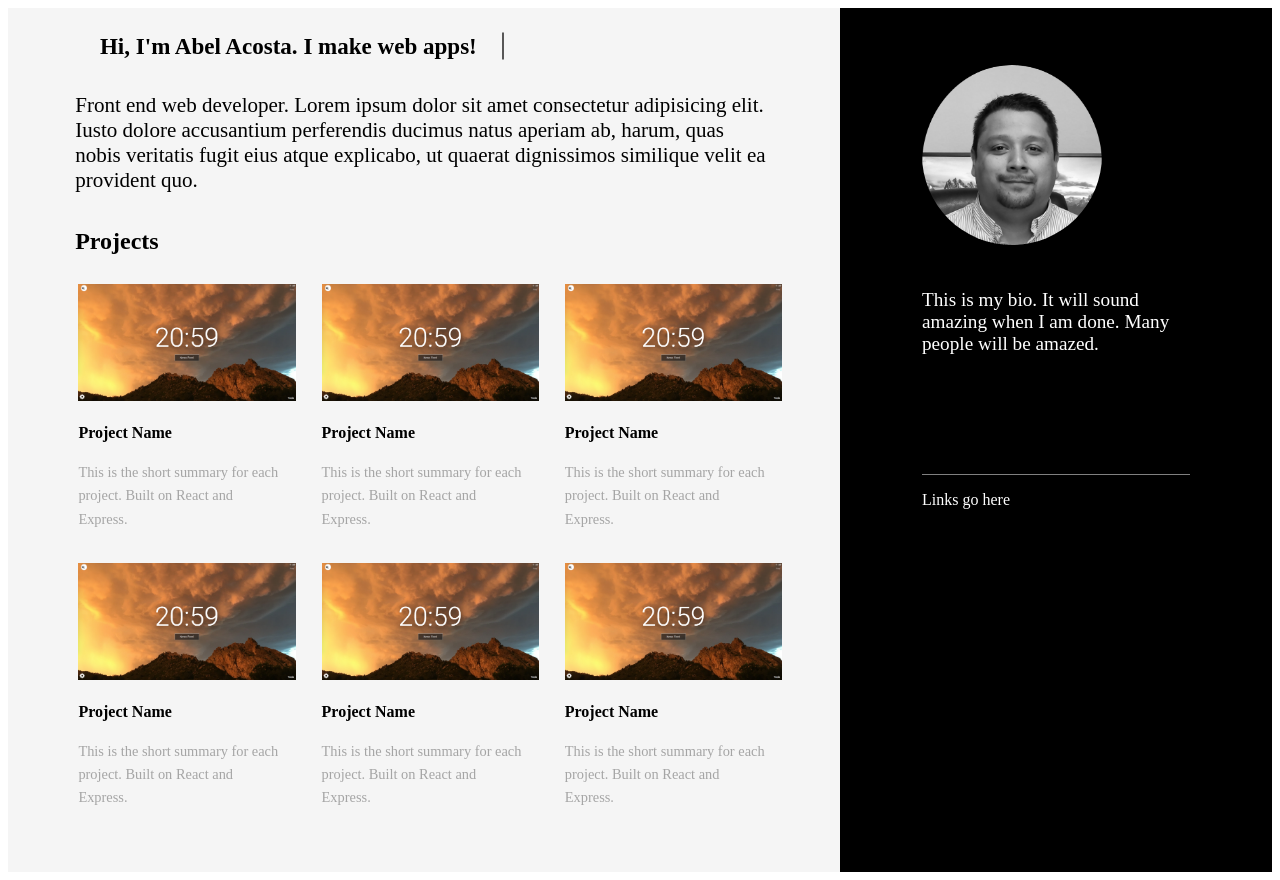
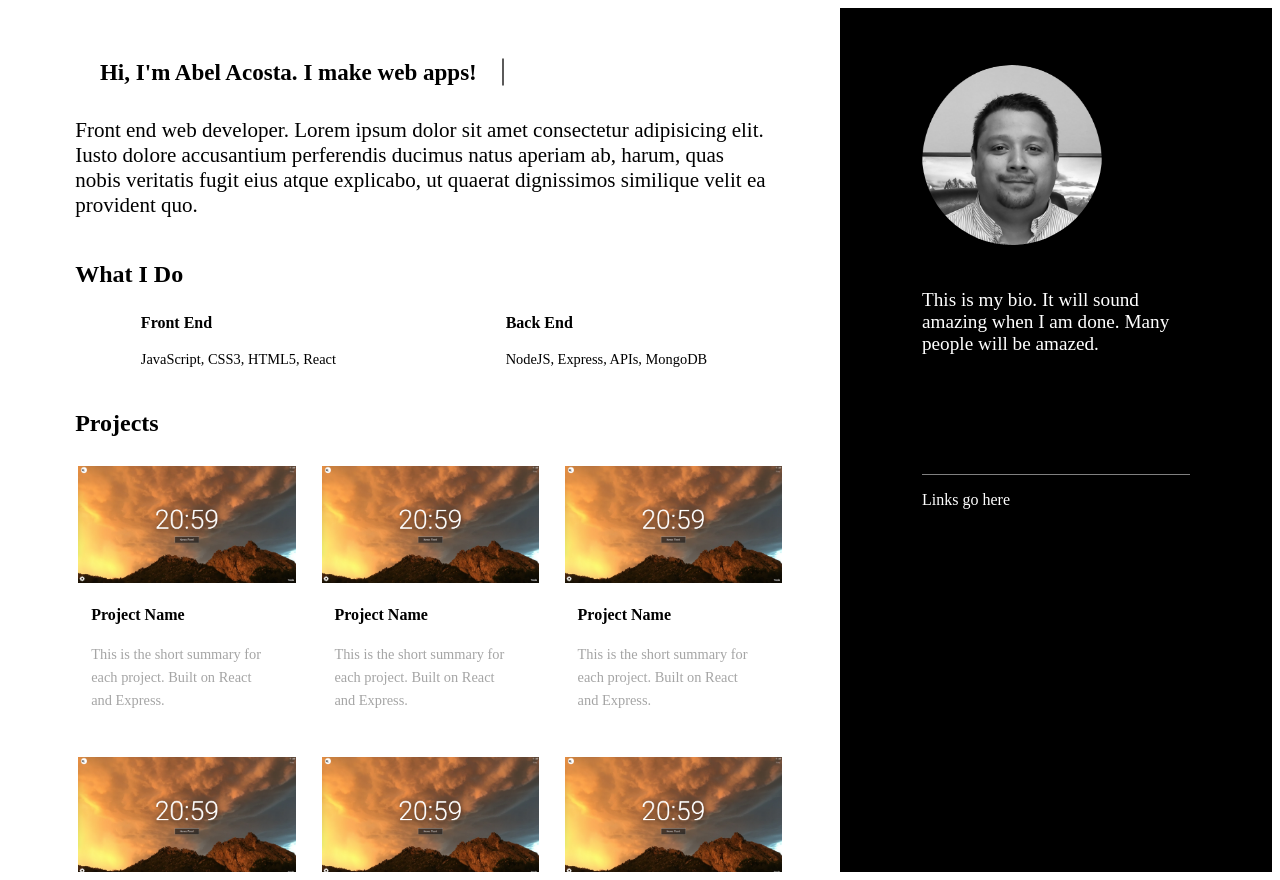
Before and after one commit to abecel22/abel-portfolio, a Gatsby site: page / in a window 1280 px wide. Built offline with nearby package versions, Linux system fonts and the light colour scheme; Gatsby itself is replaced by a stand-in of ours.

Commit message:
Added what I do section and styling.

```diff
--- a/src/pages/index.js
+++ b/src/pages/index.js
@@ -15,6 +15,17 @@ const IndexPage = () => (
         aperiam ab, harum, quas nobis veritatis fugit eius atque explicabo, ut
         quaerat dignissimos similique velit ea provident quo.
       </h3>
+      <h2 className="skills">What I Do</h2>
+      <div className="skillsDiv">
+        <div className="fb">
+          <h4>Front End</h4>
+          <p>JavaScript, CSS3, HTML5, React</p>
+        </div>
+        <div className="fb">
+          <h4>Back End</h4>
+          <p>NodeJS, Express, APIs, MongoDB</p>
+        </div>
+      </div>
       <h2 className="projects__title">Projects</h2>
       <Projects />
     </div>
--- a/src/pages/style.scss
+++ b/src/pages/style.scss
@@ -4,13 +4,13 @@
 }
 
 .left__div {
-  background: whitesmoke;
+  background: white;
   height: 100vh;
   flex: 2;
   padding: 2rem 3rem;
   overflow: scroll;
   .title {
-    margin: 0.5vw 1.5vw;
+    margin: 2.5vw 1.5vw 0.5vw 1.5vw;
     border-right: 2px solid rgba(255, 255, 255, 0.75);
     font-size: calc(14px + (26 - 14) * ((100vw - 300px) / (1600 - 300)));
     text-align: center;
@@ -29,7 +29,11 @@
     font-weight: 200;
   }
   h4 {
-    margin: 1.5vw 0.5vw;
+    margin: 1.5vw 1.5vw;
+  }
+  p {
+    margin: 1.5vw 1.5vw;
+    font-size: 0.9rem;
   }
   .typewriter {
     animation: typewriter 3.5s steps(44) 1s 1 normal both,
@@ -50,6 +54,15 @@
     to {
       border-right-color: transparent;
     }
+  }
+
+  .skills {
+    padding-top: 1.5rem;
+  }
+
+  .skillsDiv {
+    display: flex;
+    justify-content: space-around;
   }
 }
 
```
